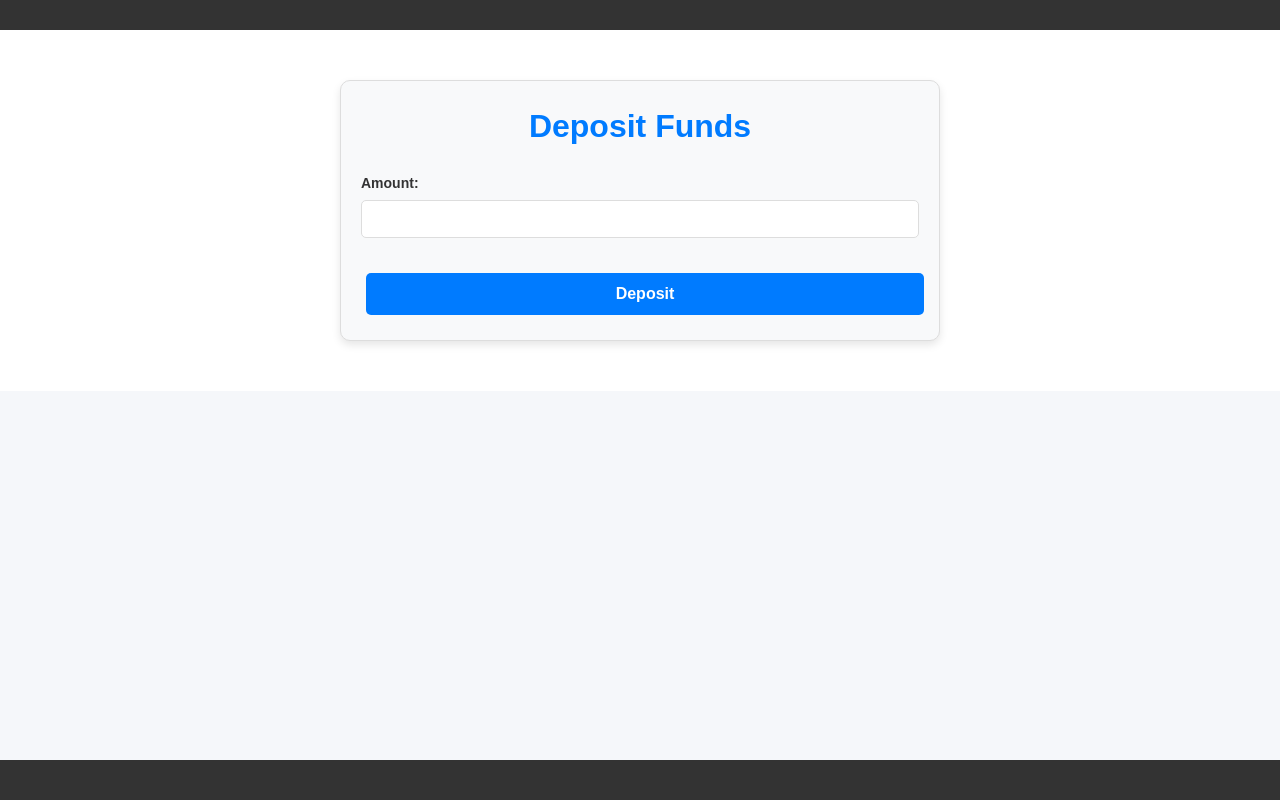
After one commit to Amir-Baddour/Digital-Wallet, a PHP site: page /deposit.html in a window 1280 px wide. The commit adds this page. Run offline with PHP 8.4, Linux system fonts and the light colour scheme.

Commit message:
create deposite and withdraw html files

```diff
--- a/client/client-your-wallet.html
+++ b/client/client-your-wallet.html
@@ -66,9 +66,9 @@
       </div>
       <div class="wallet-actions">
         <h3>Quick Actions</h3>
-        <button class="btn">Deposit</button>
-        <button class="btn">Withdraw</button>
-      </div>
+        <a href="deposit.html" class="btn" id="deposit-link">Deposit</a>
+        <a href="withdraw.html" class="btn" id="withdraw-link">Withdraw</a>
+    </div>
     </div>
   </section>
     <!-- Footer -->
--- a/client/css/styles.css
+++ b/client/css/styles.css
@@ -605,8 +605,10 @@ body {
     color: #fff;
     text-align: center;
     padding: 20px 0;
-    margin-top: 50px;
+    margin-top: auto;
+    flex-shrink: 0;
   }
+
 
   /* Removes default margin from the footer paragraph. */
   footer p {
@@ -1007,7 +1009,82 @@ body {
     background-color: #0056b3;
 }
 /*end design of clint landing page*/
+/* Add these styles to your existing styles.css file */
 
+/* Deposit and Withdraw Pages */
+.deposit, .withdraw {
+    padding: 50px 0;
+    background-color: #fff;
+}
+
+.deposit .container, .withdraw .container {
+    max-width: 600px;
+    margin: 0 auto;
+    padding: 20px;
+    background-color: #f8f9fa;
+    border: 1px solid #ddd;
+    border-radius: 10px;
+    box-shadow: 0 4px 8px rgba(0, 0, 0, 0.1);
+}
+
+.deposit h2, .withdraw h2 {
+    text-align: center;
+    margin-bottom: 20px;
+    font-size: 2em;
+    color: #007bff;
+}
+
+.deposit form, .withdraw form {
+    display: flex;
+    flex-direction: column;
+    gap: 15px;
+}
+
+.deposit .form-group, .withdraw .form-group {
+    margin-bottom: 15px;
+}
+
+.deposit label, .withdraw label {
+    display: block;
+    margin-bottom: 5px;
+    font-size: 14px;
+    font-weight: bold;
+    color: #333;
+}
+
+.deposit input, .withdraw input {
+    width: 100%;
+    padding: 10px;
+    border: 1px solid #ddd;
+    border-radius: 5px;
+    font-size: 14px;
+    outline: none;
+    transition: border-color 0.3s;
+}
+
+.deposit input:focus, .withdraw input:focus {
+    border-color: #007bff;
+}
+
+.deposit button, .withdraw button {
+    width: 100%;
+    padding: 12px;
+    background-color: #007bff;
+    color: #fff;
+    border: none;
+    border-radius: 5px;
+    font-size: 16px;
+    font-weight: 600;
+    cursor: pointer;
+    transition: background-color 0.3s;
+}
+
+.deposit button:hover, .withdraw button:hover {
+    background-color: #0056b3;
+}
+
+
+/*wallet deposite and with draw design*/
 /* Responsive Design */
 @media (max-width: 768px) {
     .main-content {
@@ -1021,4 +1098,21 @@ body {
     .form-section {
         padding: 20px;
     }
+    .deposit .container, .withdraw .container {
+      padding: 15px;
+  }
+
+  .deposit h2, .withdraw h2 {
+      font-size: 1.8em;
+  }
+
+  .deposit input, .withdraw input {
+      padding: 8px;
+      font-size: 13px;
+  }
+
+  .deposit button, .withdraw button {
+      padding: 10px;
+      font-size: 14px;
+  }
 }
--- /dev/null
+++ b/client/deposit.html
@@ -0,0 +1,32 @@
+<!DOCTYPE html>
+<html lang="en">
+<head>
+    <meta charset="UTF-8">
+    <meta name="viewport" content="width=device-width, initial-scale=1.0">
+    <title>Deposit - Wallet App</title>
+    <link rel="stylesheet" href="./css/styles.css">
+</head>
+<body>
+    <nav>
+        <!-- Navigation Bar (Same as in client-your-wallet.html) -->
+    </nav>
+
+    <section class="deposit">
+        <div class="container">
+            <h2>Deposit Funds</h2>
+            <form id="deposit-form">
+                <div class="form-group">
+                    <label for="amount">Amount:</label>
+                    <input type="number" id="amount" name="amount" required>
+                </div>
+                <button type="submit" class="btn">Deposit</button>
+            </form>
+        </div>
+    </section>
+
+    <footer>
+        <!-- Footer (Same as in client-your-wallet.html) -->
+    </footer>
+
+</body>
+</html>
--- a/server/User/v1/APIs/login.php
+++ b/server/User/v1/APIs/login.php
@@ -16,6 +16,8 @@ switch ($method) {
     case 'POST':
         // Handle login
         $data = json_decode(file_get_contents('php://input'), true);
+        error_log('Received Data: ' . print_r($data, true));  // Log received data for debugging
+
         if (isset($data['email_phone'], $data['password'])) {
             $emailPhone = $data['email_phone'];
             $password = $data['password'];
@@ -29,10 +31,12 @@ switch ($method) {
 
             if ($stmt->fetch() && password_verify($password, $passwordHash)) {
                 // Login successful
+                error_log("Login successful for user: " . $emailPhone);  // Log successful login
                 echo json_encode(['success' => true, 'message' => 'Login successful', 'user_id' => $userId]);
             } else {
                 // Invalid credentials
                 http_response_code(401); // Unauthorized
+                error_log("Invalid credentials for: " . $emailPhone);  // Log invalid attempt
                 echo json_encode(['error' => 'Invalid email/phone or password']);
             }
         } else {
```
Also changed, not shown: client/js/auth.js (+19 -14 lines), client/withdraw.html (added, +32 -0 lines), client/client-login.html (line endings or trailing spaces).
